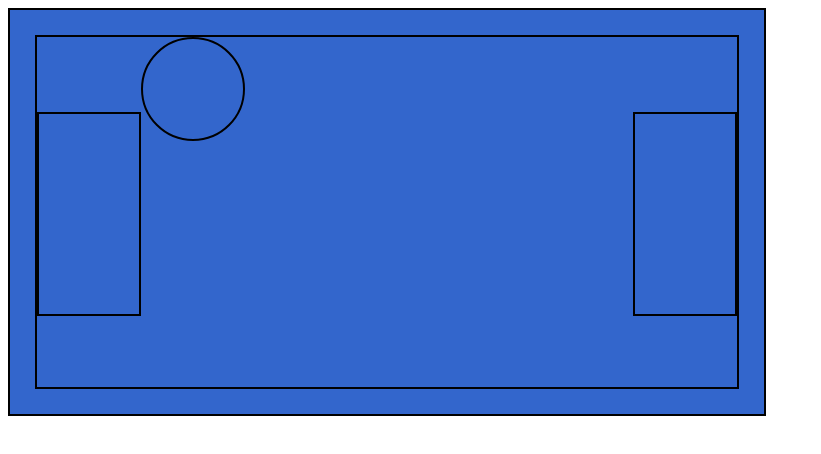
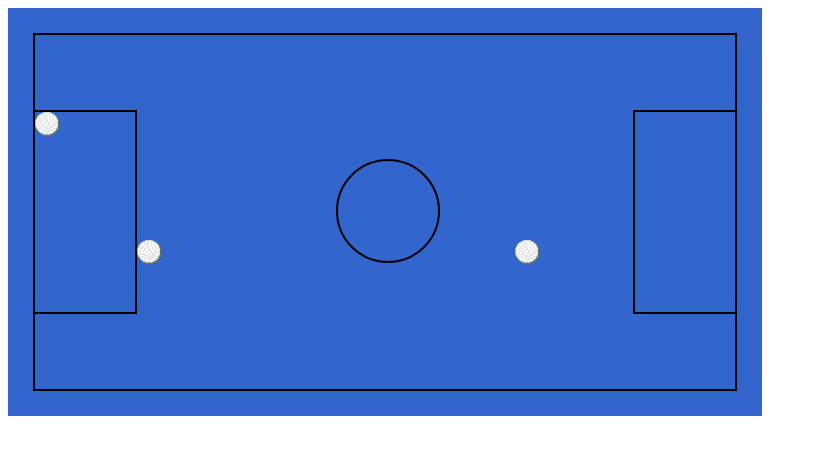
Before and after one commit to zmatz/lacancha, a plain HTML site: page index.html in a window 1280 px wide. Shown: the whole page, without its empty margins (0-821 px from the left). Drawn offline with Linux system fonts and the light colour scheme.

Commit message:
Modifique el centro con margenes y posicion, agregue las bolas solamente poniendo atencion en su ubicacion dentro del html

```diff
--- a/index.html
+++ b/index.html
@@ -6,13 +6,18 @@
 		<link rel="stylesheet" type="text/css" href="main.css">
 	</head>
 	<body>
+
 		<div class="alberca">
 			<div class="limite">
-				<div class="portder"></div>
+				<img class="bola1" src="img/bola.png">
+				<div class="portder">
+				<img class="bola1" src="img/bola.png">
+				</div>
 				<div class="centro"></div>
+				<img class="bola1" src="img/bola.png">
 				<div class="portiz"></div>
+			</div>
 
-			</div>
 		</div>
 
 	</body>
--- a/main.css
+++ b/main.css
@@ -1,31 +1,29 @@
 
 div  {
-	border: 2px solid black;
 	display: inline;
 }
 
 div>div {
-	display: inline-table;
-
+	border: 2px solid black;
 }
 
 .alberca{
 	background-color: #3366cc;
 	width: 700px;
 	height: 350px;
+	padding: 5px;
 	display: inline-table;
-	padding: 5px;
 }
 
 .limite {
 	width: 700px;
 	height: 350px;
-	display: inline-block;
 	margin: 20px;
-
+	display: inline-table;
 }
 
 .portder{
+	border-left: none;
 	width: 100px;
 	height: 200px;
 	margin-top: 75px;
@@ -35,22 +33,20 @@ div>div {
 }
 
 .portiz {
+	border-right: none;
 	width: 100px;
 	height: 200px;
 	margin-top: 75px;
 	margin-bottom: 75px;
 	float: right;
-
-
 }
 
 .centro {
 	width: 100px;
 	height: 100px;
+	border: 2px solid black;
 	border-radius: 50%;
 	display: inline-block;
-
-
-
-
+	position: relative;
+	margin: 124px 75px 1px 175px
 }
```
